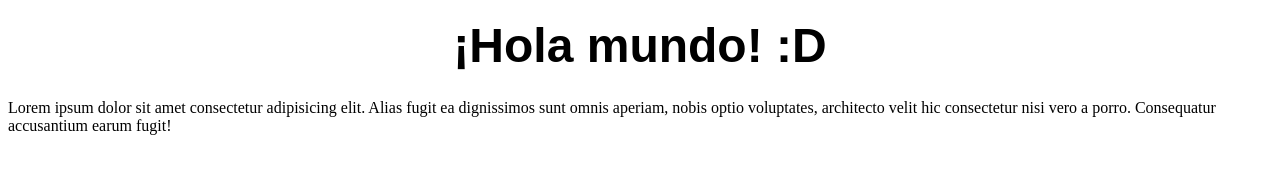
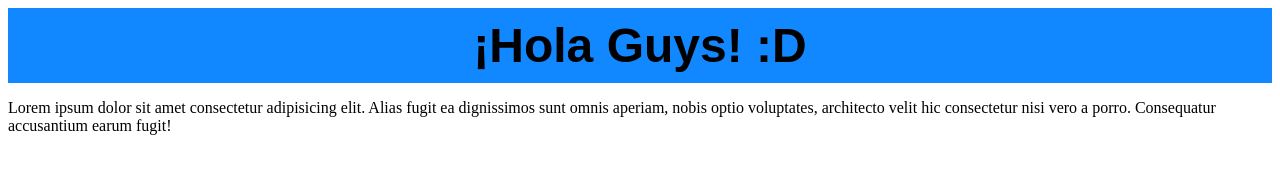
Before and after one commit to VictorMFB/HTML_CSS_JAVASCRIPT, a plain HTML site: page index.html in a window 1280 px wide. Drawn offline with Linux system fonts and the light colour scheme.

Commit message:
Cambiando el titulo de la pagina y dandole el color rojo al backgroud de H1

```diff
--- a/index.html
+++ b/index.html
@@ -7,7 +7,7 @@
     <link rel="stylesheet" href="styles.css">
 </head>
 <body>
-    <h1 class="titulo1">¡Hola mundo! :D</h1>
+    <h1 class="titulo1">¡Hola Guys! :D</h1>
     <p>Lorem ipsum dolor sit amet consectetur adipisicing elit. Alias fugit ea dignissimos sunt omnis aperiam, nobis optio voluptates, architecto velit hic consectetur nisi vero a porro. Consequatur accusantium earum fugit!</p>
 </body>
 </html>
--- a/styles.css
+++ b/styles.css
@@ -4,4 +4,5 @@
     font-family: sans-serif;
     padding: 10px;
     margin: auto;
+    background-color: #18F;
 }
```
